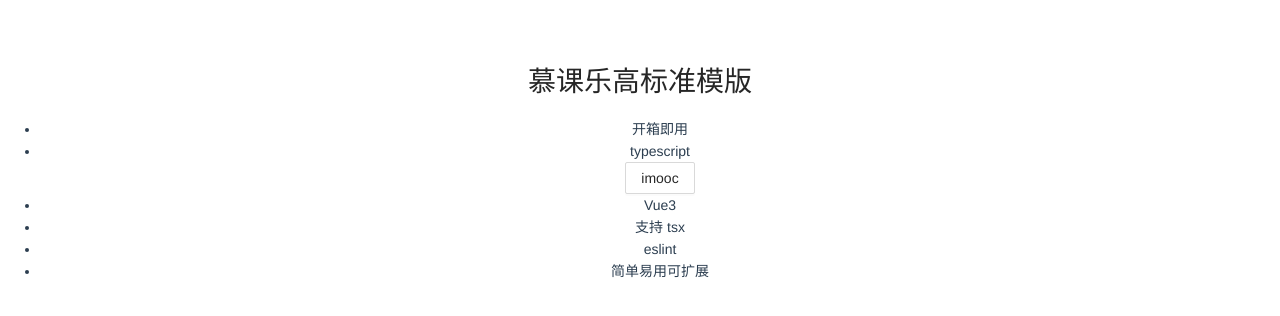
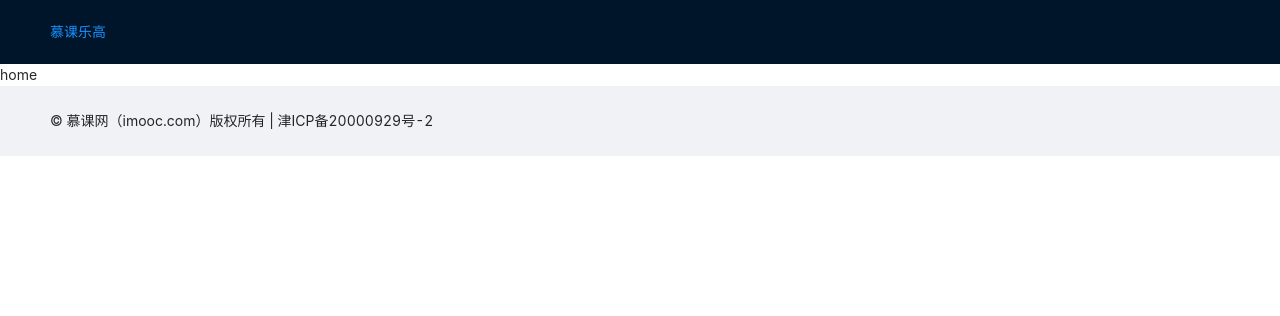
Before and after one commit to albert-get/mylego, a Vue app: page /#/ in a window 1280 px wide. Before the commit this address led to /#/editor/1. Shown: the top 316 px of the page. Built offline with nearby package versions, Linux system fonts and the light colour scheme.

Commit message:
fix:路由跳转，搭建骨架

```diff
--- a/src/App.vue
+++ b/src/App.vue
@@ -1,14 +1,8 @@
 <template>
-  <h1>慕课乐高标准模版</h1>
-  <ul>
-    <li>开箱即用</li>
-    <li>typescript</li>
-    <a-button>imooc</a-button>
-    <li>Vue3</li>
-    <li>支持 tsx</li>
-    <li>eslint</li>
-    <li>简单易用可扩展</li>
-  </ul>
+  <div class="app-container">
+    <a-spin class="global-spinner" tip="读取中" v-if="false"/>
+    <router-view/>
+  </div>
 </template>
 
 <script lang="ts">
@@ -19,12 +13,9 @@ export default defineComponent({
 </script>
 
 <style>
-#app {
-  font-family: Avenir, Helvetica, Arial, sans-serif;
-  -webkit-font-smoothing: antialiased;
-  -moz-osx-font-smoothing: grayscale;
-  text-align: center;
-  color: #2c3e50;
-  margin-top: 60px;
+.app-container .global-spinner {
+  position: fixed;
+  top: 10px;
+  right: 50%;
 }
 </style>
--- a/src/main.ts
+++ b/src/main.ts
@@ -2,5 +2,9 @@ import { createApp } from "vue";
 import App from "./App.vue";
 import Antd from "ant-design-vue";
 import "ant-design-vue/dist/antd.css";
+import router from './routes/index'
 
-createApp(App).use(Antd).mount("#app");
+createApp(App)
+.use(Antd)
+.use(router)
+.mount("#app");
--- a/src/routes/index.ts
+++ b/src/routes/index.ts
@@ -2,7 +2,7 @@ import { createRouter, createWebHashHistory } from "vue-router"
 import Home from '../views/Home.vue'
 import Index from '../views/Index.vue'
 import TemplateDetail from '../views/TemplateDetail.vue'
-import Works from '../views/works.vue'
+import Works from '../views/Works.vue'
 
 
 const router = createRouter({
@@ -30,7 +30,7 @@ const router = createRouter({
     },{
         path: '/editor/:id',
         name: 'editor',
-        component: () => import( '../views/editor.vue' ),
+        component: () => import( '../views/Editor.vue' ),
         meta: { title: '编辑我的设计', requireLogin: true }
     },{
         path: '/login',
@@ -39,3 +39,5 @@ const router = createRouter({
         meta: {title: '登录到慕课乐高', disableLoading: true }
     }]
 })
+
+export default router
--- a/src/views/Editor.vue
+++ b/src/views/Editor.vue
@@ -0,0 +1,16 @@
+<template>
+    <div>eidtor</div>
+</template>
+<script lang="ts">
+import { defineComponent } from 'vue'
+
+export default defineComponent({
+    name: 'Editor',
+    setup() {
+        return {}
+    },
+})
+</script>
+<style>
+
+</style>
--- a/src/views/Home.vue
+++ b/src/views/Home.vue
@@ -0,0 +1,16 @@
+<template>
+    <div>home</div>
+</template>
+<script lang="ts">
+import { defineComponent } from 'vue'
+
+export default defineComponent({
+    name: 'Home',
+    setup() {
+        return {}
+    },
+})
+</script>
+<style>
+
+</style>
--- a/src/views/Index.vue
+++ b/src/views/Index.vue
@@ -1,3 +1,38 @@
 <template>
-    <div class="homepage-container"></div>
+    <div class="homepage-container">
+        <a-layout :style="{background:'#fff'}">
+            <a-layout-header class="header">
+                <div class="page-title">
+                    <router-link to="/">慕课乐高</router-link>
+                </div>
+            </a-layout-header>
+            <a-layout-content class="home-layout">
+                <router-view></router-view>
+            </a-layout-content>
+        </a-layout>
+        <a-layout-footer>
+            © 慕课网（imooc.com）版权所有 | 津ICP备20000929号-2
+        </a-layout-footer>
+    </div>
 </template>
+<script lang="ts">
+import { defineComponent } from 'vue'
+
+export default defineComponent({
+    name: 'Index',
+    setup() {
+        return {}
+    },
+})
+</script>
+
+<style>
+.header {
+  display: flex;
+  justify-content: space-between;
+  align-items: center;
+}
+.page-title {
+  color: #fff;
+}
+</style>
--- a/src/views/Login.vue
+++ b/src/views/Login.vue
@@ -0,0 +1,16 @@
+<template>
+    <div>kkk</div>
+</template>
+<script lang="ts">
+import { defineComponent } from 'vue'
+
+export default defineComponent({
+    name: 'Login',
+    setup() {
+        return {}
+    },
+})
+</script>
+<style>
+
+</style>
--- a/src/views/TemplateDetail.vue
+++ b/src/views/TemplateDetail.vue
@@ -0,0 +1,16 @@
+<template>
+    <div>editor</div>
+</template>
+<script lang="ts">
+import { defineComponent } from 'vue'
+
+export default defineComponent({
+    name: 'TemplateDetail',
+    setup() {
+        return {}
+    },
+})
+</script>
+<style scoped>
+
+</style>
--- a/src/views/Works.vue
+++ b/src/views/Works.vue
@@ -0,0 +1,16 @@
+<template>
+    <div>works</div>
+</template>
+<script lang="ts">
+import { defineComponent } from 'vue'
+
+export default defineComponent({
+    name: 'Works',
+    setup() {
+        return {}
+    },
+})
+</script>
+<style>
+
+</style>
```
